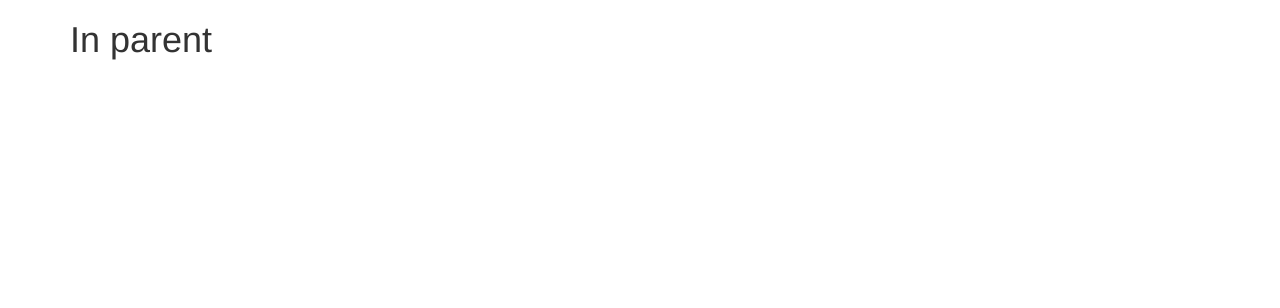
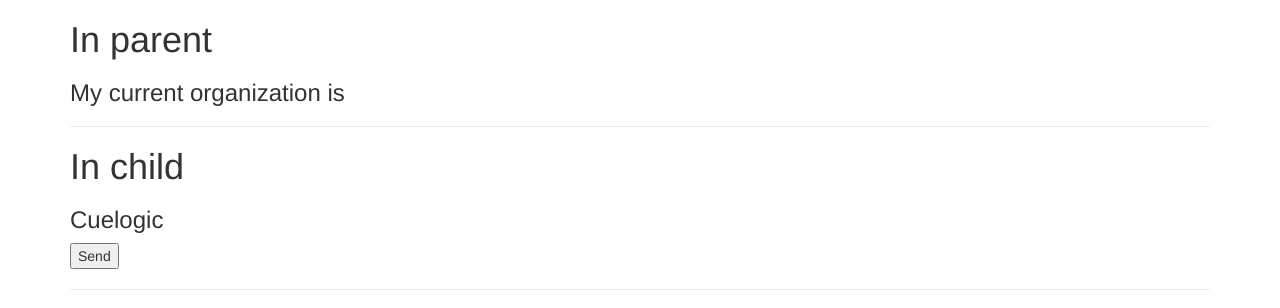
Before and after one commit to sagarng31/dec2018, an Angular app: page / in a window 1280 px wide. Shown: the top 308 px of the page. Built offline with nearby package versions, Linux system fonts and the light colour scheme.

Commit message:
p to c and c to p communication

```diff
--- a/src/app/component-communication/child.component.html
+++ b/src/app/component-communication/child.component.html
@@ -1 +1,4 @@
 <h1>{{title}}</h1>
+<h3>{{name1}}</h3>
+
+<button type="submit" (click)="sendInformation()">Send</button>
--- a/src/app/component-communication/child.component.ts
+++ b/src/app/component-communication/child.component.ts
@@ -1,4 +1,4 @@
-import { Component } from "@angular/core";
+import { Component, Input, Output, EventEmitter } from "@angular/core";
 
 @Component({
     selector:'child-comp',
@@ -7,4 +7,12 @@
 
 export class childComm{
     title='In child';
+    public name='Sagar Patil';
+    @Input() name1='Sagar Patil, from Child Component';
+
+    @Output() send:EventEmitter<any>=new EventEmitter<any>();
+
+    public sendInformation(){
+        this.send.emit(this.name1);
+    }
 }
--- a/src/app/component-communication/parent.component.html
+++ b/src/app/component-communication/parent.component.html
@@ -1,3 +1,8 @@
 <div class="container">
     <h1>{{title}}</h1>
+    <h3>My current organization is {{myCurrentOrg}}</h3>
+    <hr>
+    <!-- <child-comp [name1]="'Sagar Patil, Pune'"></child-comp> -->
+    <child-comp [name1]="myOrg" (send)="receiveInfo($event)"></child-comp>
+    <hr>
 </div>
--- a/src/app/component-communication/parent.component.ts
+++ b/src/app/component-communication/parent.component.ts
@@ -7,4 +7,12 @@
 
 export class parentComm{
     title='In parent';
+    myOrg="Cuelogic";
+
+    public myCurrentOrg;
+
+    receiveInfo(data){
+        alert(data);
+        this.myCurrentOrg=data;
+    }
 }
```
